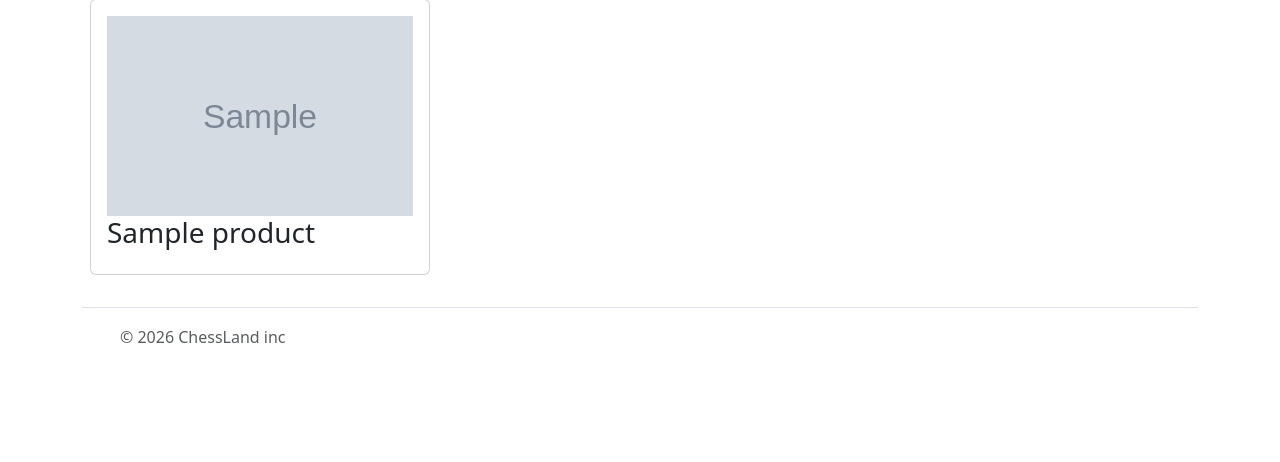
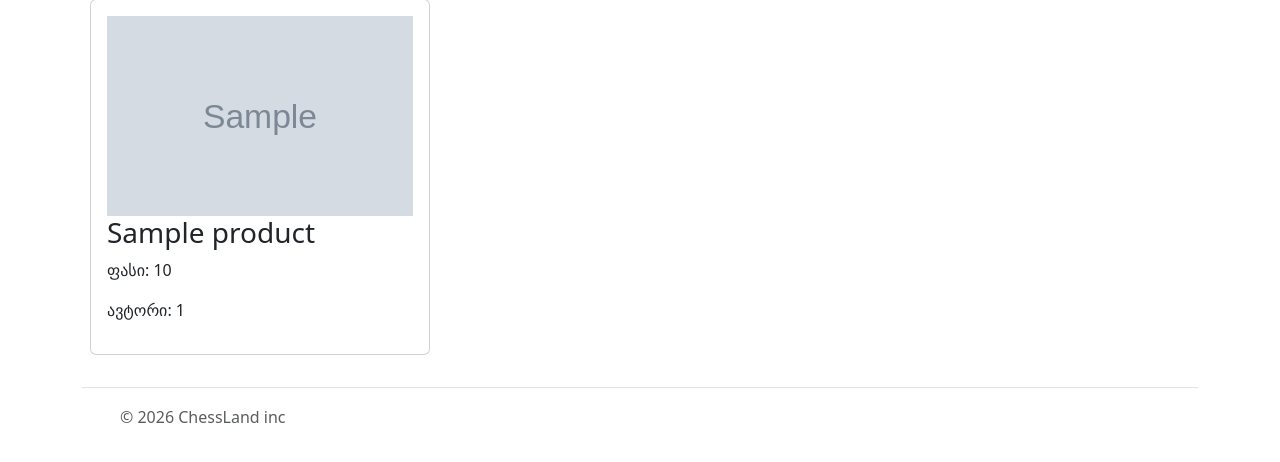
Before and after one commit to demetregogiashvili/ChessLand, a Flask app: page /allproduct in a window 1280 px wide. Shown: the part 215-677 px from the top of the page. Run offline with Flask 3, Linux system fonts and the light colour scheme; tables that the repository leaves empty hold one stand-in row (values such as "Sample post"); grey boxes marked "Sample" are stand-in pictures.

Commit message:
Added price field to Product model and updated HTML

```diff
--- a/models.py
+++ b/models.py
@@ -23,6 +23,7 @@ class Product(db.Model):
     img_url = db.Column(db.String)
     admin_id = db.Column(db.Integer, db.ForeignKey("admin.id"))
     orders = db.relationship("Orders", backref="product")
+    price = db.Column(db.Integer)
 class Orders(db.Model):
     id = db.Column(db.Integer,primary_key = True)
     number = db.Column(db.Integer)
--- a/templates/all_products.html
+++ b/templates/all_products.html
@@ -9,6 +9,8 @@
                 <img src="{{ p.img_url }}" style="width:100%; height:200px; object-fit:cover;">
                 <h3>{{ p.title }}</h3>
 
+             <p>ფასი: {{ p.price }}</p>
+             <p>ავტორი: {{ p.admin_id }}</p>
                 <!-- ადმინის ლოგიკა: წაშლის ღილაკი მხოლოდ ადმინს გამოუჩნდება -->
                 {% if current_user.is_admin %}
                     <a href="{{ url_for('delete_product', product_id=p.id) }}" class="btn btn-danger">Delete</a>
```
